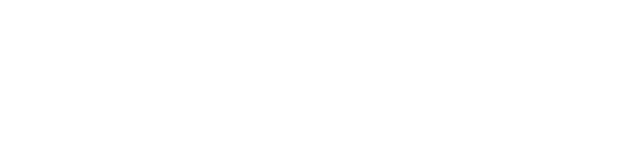
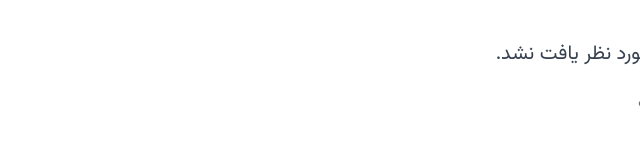
Before and after one commit to maryamsalamatL/freelancer-app, a React (Vite) app: page / in a window 1280 px wide. Before the commit this address had no page. Shown: the top 166 px of the page, without its empty margins (640-1280 px from the left). Built offline with nearby package versions, Linux system fonts and the light colour scheme.

Commit message:
feat: NotFound route

```diff
--- a/src/App.jsx
+++ b/src/App.jsx
@@ -3,6 +3,7 @@
 import { QueryClient, QueryClientProvider } from "@tanstack/react-query";
 import { Toaster } from "react-hot-toast";
 import CompleteProfile from "./pages/CompleteProfile";
+import NotFound from "./pages/NotFound";
 
 const queryClient = new QueryClient();
 
@@ -14,6 +15,7 @@
         <Routes>
           <Route path="/auth" element={<Auth />} />
           <Route path="/complete-profile" element={<CompleteProfile />} />
+          <Route path="*" element={<NotFound />} />
         </Routes>
       </div>
     </QueryClientProvider>
--- /dev/null
+++ b/src/hooks/useMoveBack.js
@@ -0,0 +1,6 @@
+import { useNavigate } from "react-router-dom";
+
+export default function useMoveBack() {
+  const navigate = useNavigate();
+  return () => navigate(-1);
+}
--- /dev/null
+++ b/src/pages/NotFound.jsx
@@ -0,0 +1,20 @@
+import { HiArrowRight } from "react-icons/hi";
+import useMoveBack from "../hooks/useMoveBack";
+
+export default function NotFound() {
+  const moveBack = useMoveBack();
+
+  return (
+    <div className="sm:max-w-screen-sm pt-10 space-y-6">
+      <h1 className="font bold text-xl text-secondary-700">
+        صفحه مورد نظر یافت نشد.
+      </h1>
+      <button
+        onClick={moveBack}
+        className="flex gap-x-1 items-center text-secondary-500"
+      >
+        <HiArrowRight className="w-5 h-5 text-primary-800" /> <span>برگشت</span>
+      </button>
+    </div>
+  );
+}
```
